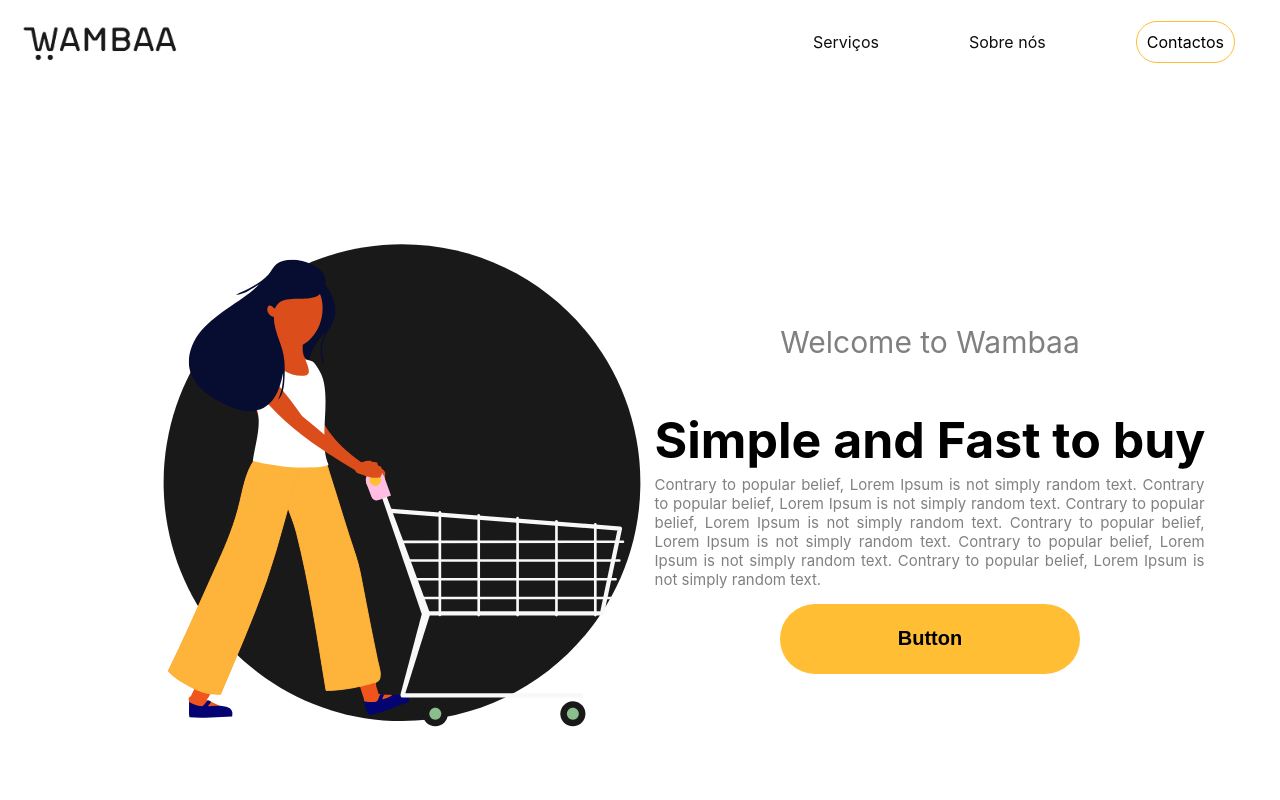
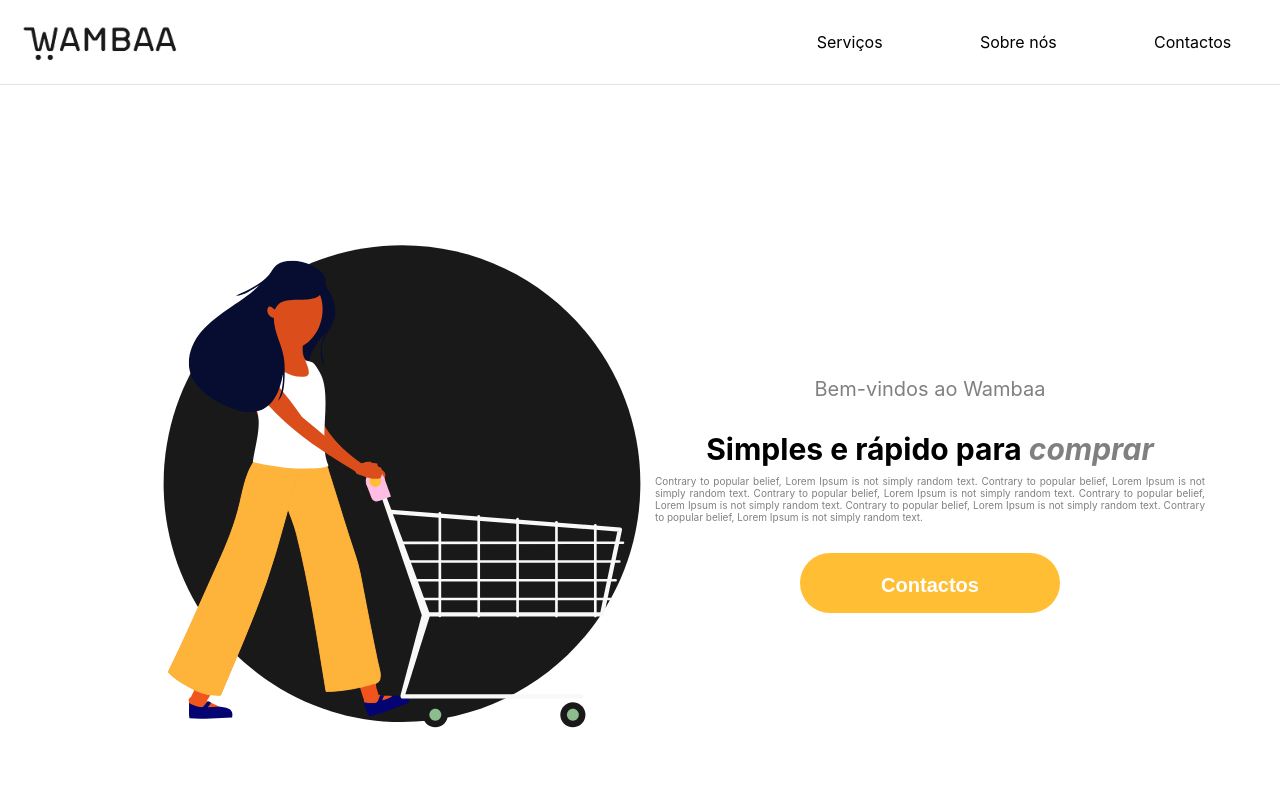
Before and after one commit to EdimarfS/Wambaa, a React (Create React App) app in the folder wambaa/: page / in a window 1280 px wide. Shown: the top 800 px of the page. Built offline with nearby package versions, Linux system fonts and the light colour scheme.

Commit message:
Wambaa --> All the pages set --> in the future contents will be added

```diff
--- a/wambaa/package.json
+++ b/wambaa/package.json
@@ -11,6 +11,7 @@
     "react-lottie": "^1.2.3",
     "react-router-dom": "^5.2.0",
     "react-scripts": "4.0.2",
+    "react-scroll": "^1.8.1",
     "web-vitals": "^1.0.1"
   },
   "scripts": {
--- a/wambaa/src/Componets/Button/Button.css
+++ b/wambaa/src/Componets/Button/Button.css
@@ -1,11 +1,14 @@
 .btn-style{
+
+    justify-content: center;
     background-color: #FFBE34;
-    width: 300px;
-    height: 70px;
+    width: 260px;
+    height: 60px;
     border-radius: 50px;
     border: 0;
     font-weight: bold;
     font-size: 20px;
     text-align: center;
     cursor: pointer;
+    color: white;
 }
--- a/wambaa/src/Componets/Button/Button.js
+++ b/wambaa/src/Componets/Button/Button.js
@@ -1,10 +1,12 @@
 import React from 'react';
 import './Button.css';
 
-export default function Button() {
+export default function Button({onClick, label}) {
     return (
-        <button className="btn-style">
-            <p>Button</p>
+        <button
+        onClick={onClick}
+        className="btn-style">
+            <p>{label}</p>
         </button>
     )
 }
--- a/wambaa/src/Containers/Wambaa.js
+++ b/wambaa/src/Containers/Wambaa.js
@@ -19,9 +19,10 @@ function Wambaa() {
                 <Home/>
                 <Servicos/>
                 <SobreNos/>
+                <Contactos/>
 
         </Router>
     )
 }
 
-export default Wambaa
+export default Wambaa;
--- a/wambaa/src/Navigation/Navigation.css
+++ b/wambaa/src/Navigation/Navigation.css
@@ -5,6 +5,7 @@
  align-items: center;
  min-height: 10vh;
  background-color: hsl(0, 0%, 100%);
+ border-bottom: 0.30px solid #e2e2e2;
  /* font-weight: bold; */
 
 }
@@ -16,22 +17,7 @@
     list-style: none;
     align-items: center;
     justify-content: space-around;
-}
-
-.list-style a {
-    color: rgb(14, 14, 14);
-    text-decoration: none;
-    font-size: 16px;
-    display: flex;
-    justify-content: space-between;
-
-
+    /* padding: 30px; */
+    /* cursor: pointer; */
 
 }
-
-.contacts-style {
-    color:black;
-    padding: 10px;
-    border: 1.57px solid #FFBE34;
-    border-radius: 25px;
-}
--- a/wambaa/src/Navigation/Navigation.js
+++ b/wambaa/src/Navigation/Navigation.js
@@ -1,32 +1,57 @@
 import React from 'react';
 import Logo from '../Componets/Logo/Logo';
 import './Navigation.css';
-import { Link } from 'react-router-dom';
+import { Link, animateScroll as scroll } from "react-scroll";
+
 
 function Navigation() {
     return (
         <nav className="nav-container">
-            <Link to="/">
             <Logo/>
-            </Link>
             <ul className="list-style">
-                <Link to="/servicos">
+
                 <li>
+                <Link
+                activeClass="active"
+                to="Servicos"
+                spy={true}
+                smooth={true}
+                offset={0}
+                duration={500}
+                 >
                     Serviços
+                </Link>
                 </li>
+
+
+
+                <li>
+                <Link
+                activeClass="active"
+                to="SobreNos"
+                spy={true}
+                smooth={true}
+                offset={0}
+                duration={500}
+                 >
+                    Sobre nós
                 </Link>
 
-                <Link to="/sobreNos">
-                <li>
-                   Sobre nós
                 </li>
+                <li className="contacts-style">
+                <Link
+                activeClass="active"
+                to="Contactos"
+                spy={true}
+                smooth={true}
+                offset={0}
+                duration={500}
+                 >
+                    Contactos
                 </Link>
 
-                <Link to="/contactos">
-                <li className="contacts-style">
-                    Contactos
                 </li>
-                </Link>
+
             </ul>
         </nav>
     )
--- /dev/null
+++ b/wambaa/src/Pages/Contactos/Contactos.css
@@ -0,0 +1,7 @@
+.Contactos  {
+    display: flex;
+    height: 100vh;
+    background-color: rgb(218, 15, 0);
+    color: white;
+
+}
--- a/wambaa/src/Pages/Contactos/Contactos.js
+++ b/wambaa/src/Pages/Contactos/Contactos.js
@@ -1,8 +1,9 @@
-import React from 'react'
+import React from 'react';
+import './Contactos.css'
 
 export default function Contactos() {
     return (
-        <div>
+        <div className="Contactos">
             <p>Contactos</p>
         </div>
     )
--- a/wambaa/src/Pages/Home/Details/Details.css
+++ b/wambaa/src/Pages/Home/Details/Details.css
@@ -10,18 +10,18 @@
 .welcome-text{
  color: grey;
  text-align: center;
- font-size: 30px;
+ font-size: 20px;
 }
 .header-1{
     color:black;
-    font-size: 50px;
+    font-size: 30px;
     font-weight: bold;
-    margin-bottom: -10px;
+    margin-bottom: -2px;
 }
 .description-text{
     color: grey;
     text-align: justify;
-    font-size: 15px;
+    font-size: 10px;
     width: 550px;
 
 
@@ -34,10 +34,11 @@
 .description-container{
     font-size: 24px;
     text-align: center;
+
 }
 
 .btn-container{
     display: flex;
-    align-items: center;
     justify-content: center;
+    margin-top: 30px;
 }
--- a/wambaa/src/Pages/Home/Details/Details.js
+++ b/wambaa/src/Pages/Home/Details/Details.js
@@ -25,8 +25,15 @@ export default function Details() {
 
             </div>
             <div className="description-container">
-                <p className="welcome-text">Welcome to Wambaa</p>
-                <p className="header-1">Simple and Fast to buy</p>
+                <p className="welcome-text">Bem-vindos ao Wambaa</p>
+                <p className="header-1">Simples e rápido para
+                <em
+                style={{ color:'grey', fontSize:30}}
+
+
+                > comprar
+                </em>
+                </p>
                 <p className="description-text">
                 Contrary to popular belief,
                 Lorem Ipsum is not simply random text.
@@ -42,7 +49,9 @@ export default function Details() {
                 Lorem Ipsum is not simply random text.
               </p>
             <div className="btn-container">
-              <Button/>
+              <Button
+              label="Contactos"
+              />
             </div>
             </div>
 
```
Also changed, not shown: 1 other file (tests, documents, lock files or other folders).
